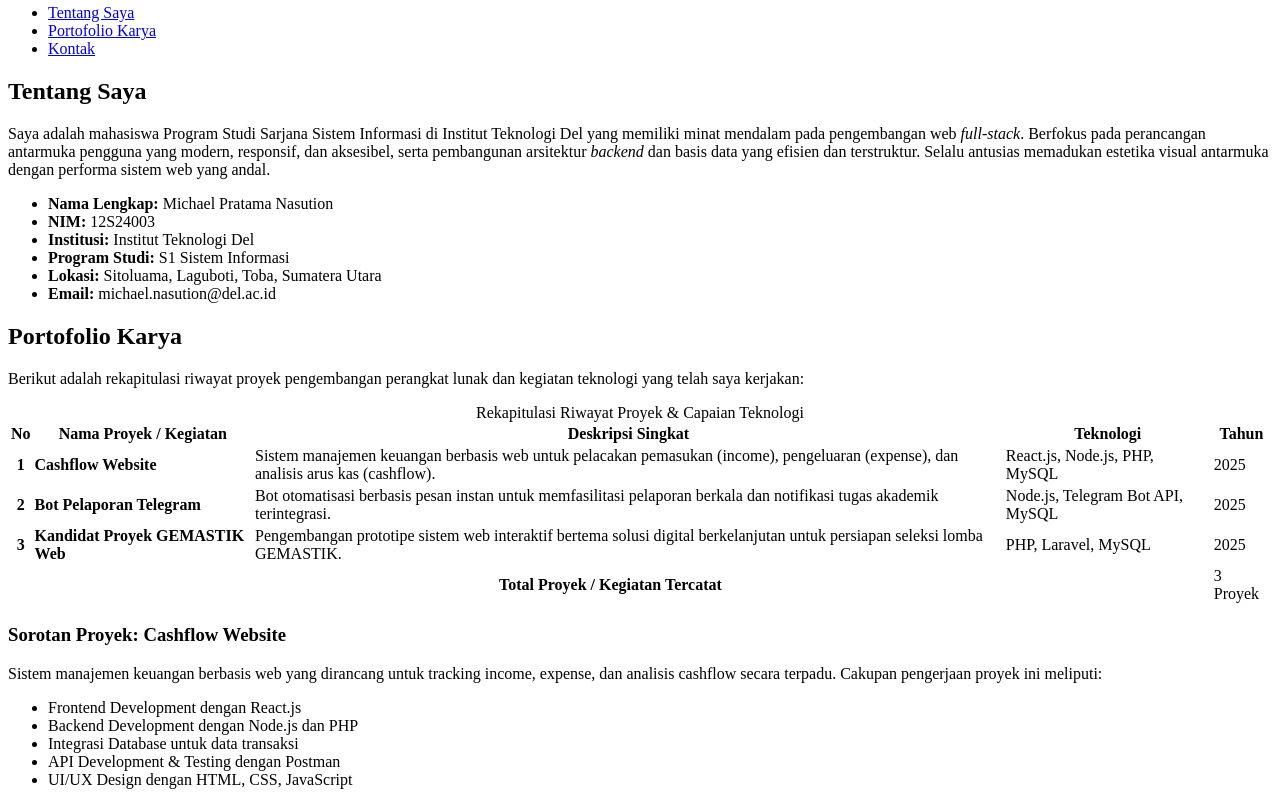
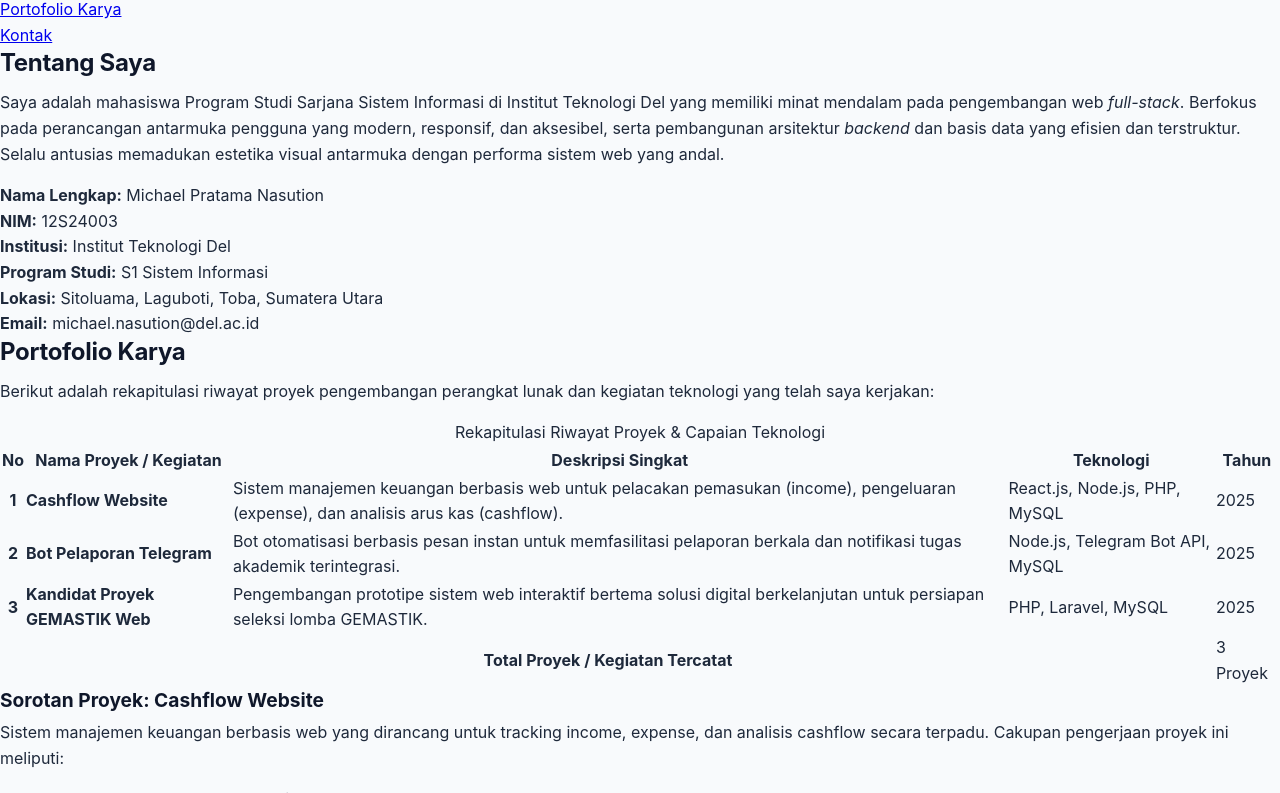
Before and after one commit to MichaelNasution/ppw-2026-week2-12S24003, a plain HTML site: page index.html in a window 1280 px wide. Shown: the part 110-903 px from the top of the page. Drawn offline with Linux system fonts and the light colour scheme.

Commit message:
feat: CSS, typhography

```diff
--- a/style.css
+++ b/style.css
@@ -6,4 +6,88 @@
    NIM         : 12S24003
    ========================================================================== */
 
-/* Styling akan diimplementasikan secara bertahap pada tahap styling */
+/* ==========================================================================
+   1. Universal CSS Reset
+   ========================================================================== */
+*, *::before, *::after {
+  box-sizing: border-box;
+  margin: 0;
+  padding: 0;
+}
+
+/* ==========================================================================
+   2. Variabel Desain & Palet Warna (Aturan Harmonisasi 60-30-10)
+   - 60% Warna Netral Dominan : Latar belakang halaman & permukaan card (#f8fafc, #ffffff)
+   - 30% Warna Teks & Struktur : Teks konten, subjudul, dan heading (#1e293b, #0f172a)
+   - 10% Warna Aksen          : Tombol aksi, tautan aktif, badge, hover state (#0284c7, #0369a1)
+   ========================================================================== */
+:root {
+  /* 60% - Warna Dominan Netral */
+  --color-bg: #f8fafc;
+  --color-surface: #ffffff;
+  --color-border: #e2e8f0;
+  --color-border-hover: #cbd5e1;
+
+  /* 30% - Warna Teks & Tipografi */
+  --color-text-main: #1e293b;
+  --color-text-muted: #64748b;
+  --color-heading: #0f172a;
+
+  /* 10% - Warna Aksen Interaktif */
+  --color-accent: #0284c7;
+  --color-accent-hover: #0369a1;
+  --color-accent-subtle: #e0f2fe;
+  --color-accent-focus: rgba(2, 132, 199, 0.2);
+
+  /* Status Warna Tambahan */
+  --color-success: #10b981;
+  --color-danger: #ef4444;
+
+  /* Tipografi Dasar */
+  --font-family-base: -apple-system, BlinkMacSystemFont, "Segoe UI", Roboto, "Helvetica Neue", Arial, sans-serif;
+  --line-height-base: 1.6;
+}
+
+/* ==========================================================================
+   3. Tipografi Dasar & Pengaturan Elemen Dasar (Body & Headings)
+   ========================================================================== */
+html {
+  scroll-behavior: smooth;
+}
+
+body {
+  font-family: var(--font-family-base);
+  line-height: var(--line-height-base);
+  color: var(--color-text-main);
+  background-color: var(--color-bg);
+  -webkit-font-smoothing: antialiased;
+  -moz-osx-font-smoothing: grayscale;
+}
+
+/* Hierarki Heading Jelas (h1 > h2 > h3) */
+h1, h2, h3, h4, h5, h6 {
+  color: var(--color-heading);
+  font-weight: 700;
+  line-height: 1.25;
+}
+
+h1 {
+  font-size: 2rem; /* 32px */
+  letter-spacing: -0.5px;
+}
+
+h2 {
+  font-size: 1.5rem; /* 24px */
+  letter-spacing: -0.3px;
+  margin-bottom: 0.75rem;
+}
+
+h3 {
+  font-size: 1.2rem; /* ~19px */
+  margin-bottom: 0.5rem;
+}
+
+p {
+  margin-bottom: 1rem;
+  color: var(--color-text-main);
+}
```
